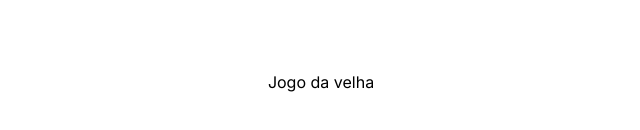
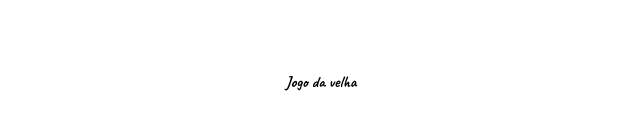
Before and after one commit to HenriqueMelo2007/tic-tac-toe, a Next.js app: page / in a window 1280 px wide. Shown: the part 318-448 px from the top of the page, without its empty margins (319-959 px from the left). Built offline with nearby package versions, Linux system fonts and the light colour scheme.

Commit message:
troca a fonte de 'Inter' para 'Caveat'

```diff
--- a/src/app/layout.tsx
+++ b/src/app/layout.tsx
@@ -1,8 +1,8 @@
 import './globals.css'
 import type { Metadata } from 'next'
-import { Inter } from 'next/font/google'
+import { Caveat } from 'next/font/google'
 
-const inter = Inter({ subsets: ['latin'] })
+const caveat = Caveat({ subsets: ['latin'], weight: '700' })
 
 export const metadata: Metadata = {
   title: 'Tic-Tac-Toe',
@@ -16,7 +16,7 @@ export default function RootLayout({
 }) {
   return (
     <html lang="pt-br" className='p-0 m-0 box-border'>
-      <body className={inter.className}>{children}</body>
+      <body className={caveat.className}>{children}</body>
     </html>
   )
 }
```
